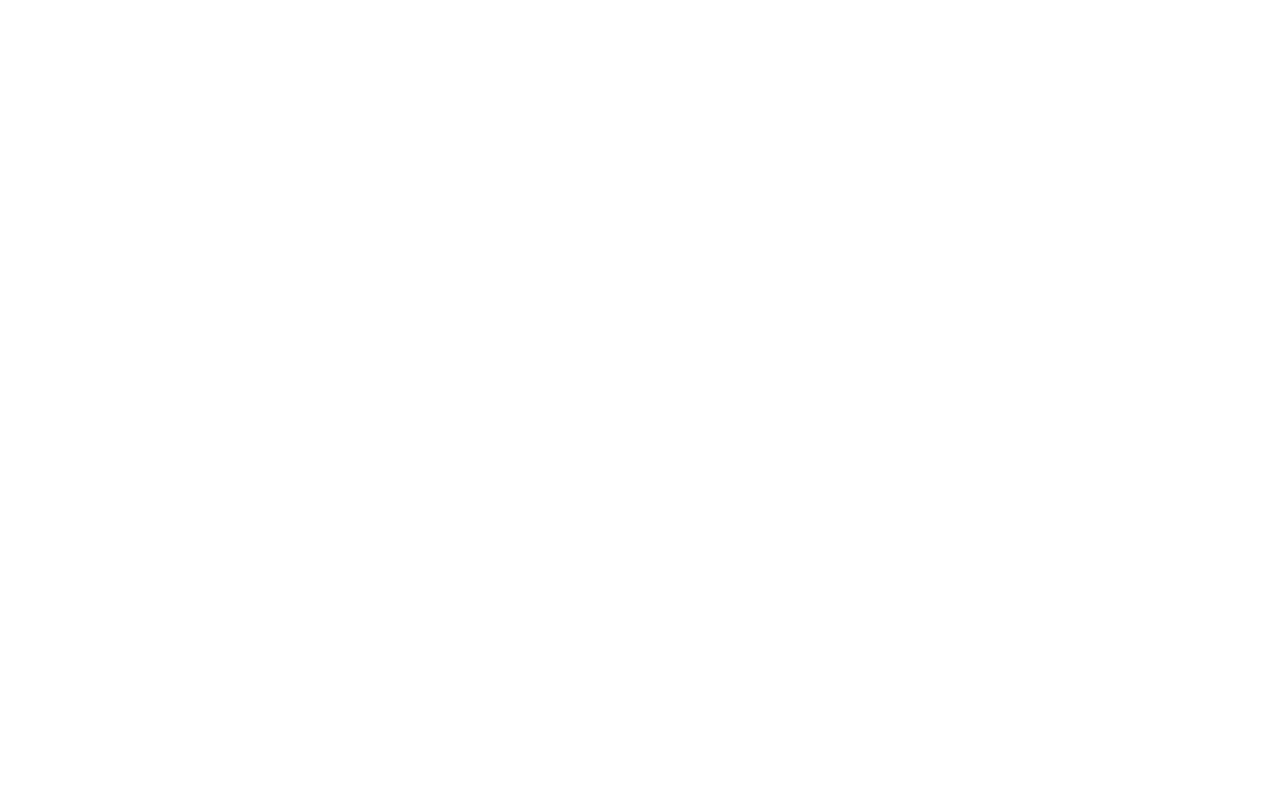
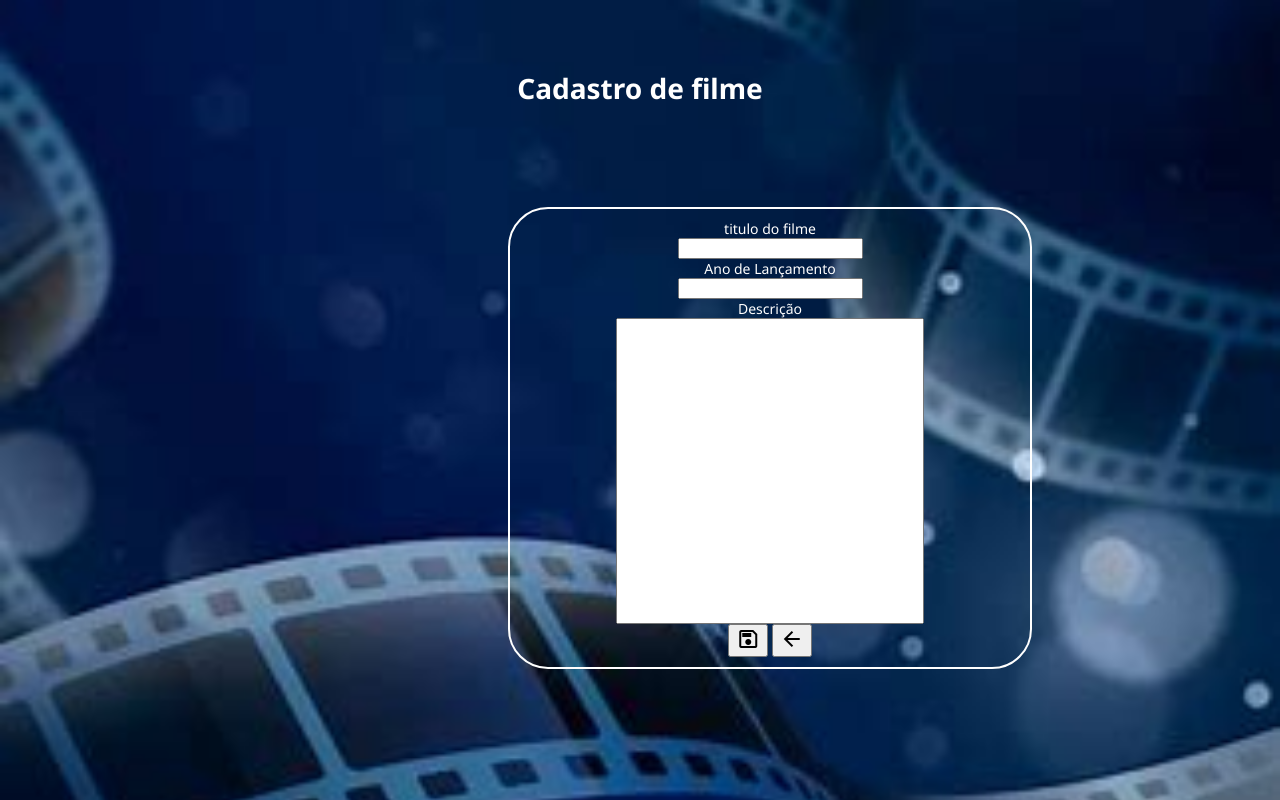
Before and after one commit to All4nFernandes/Catalogo-filmes, a PHP site: page /catalogo-filmes/app/view/filme/cadastro.php in a window 1280 px wide. Before the commit the page is empty. Run offline with PHP 8.4, Linux system fonts and the light colour scheme.

Commit message:
update no projeto

```diff
--- a/app/model/Filme.php
+++ b/app/model/Filme.php
@@ -58,7 +58,23 @@
 
     }
 
+    public function NovoFilme($titulo,$ano, $descricao){
+        $query = "INSERT INTO $this->tabela (titulo, ano, descricao)
+        VALUES (:titulo, :ano, :descricao)";
+
+        $stmt = $this->pdo->prepare($query);
+        $stmt->bindParam(":titulo", $titulo);
+        $stmt->bindParam(":ano", $ano);
+        $stmt->bindParam(":descricao", $descricao);
+        $stmt->execute();
+
+        // $stmt->setFetchMode(PDO::FETCH_CLASS, __CLASS__);
+
+        return $stmt->rowCount() > 0;
+    }
 }
+
+
 
 //     //
 //     public function findById($id): void{
--- a/app/view/filme/cadastro.php
+++ b/app/view/filme/cadastro.php
@@ -0,0 +1,64 @@
+<?php
+
+require_once __DIR__ ."\..\..\model\Filme.php";
+
+if ($_SERVER["REQUEST_METHOD"]=== "POST"){
+    $titulo = $_POST["titulo"];
+    $ano = $_POST["ano"];
+    $descricao = $_POST["descricao"];
+
+
+    $filmeModel = new Filme();
+    $sucesso = $filmeModel ->NovoFilme($titulo, $ano, $descricao);
+
+    if($sucesso){
+        return header("location: listar.php?mensagem=sucesso");
+    }else{
+        return header("location: listar.php?mensagem=erro");
+    }
+}
+?>
+
+
+<!DOCTYPE html>
+<html lang="pt-br">
+<head>
+    <meta charset="UTF-8">
+    <meta name="viewport" content="width=device-width, initial-scale=1.0">
+    <title>Cadastrar Filmes</title>
+    <link rel="stylesheet" href="/catalogo-filmes/public/css/style.css">
+</head>
+<body>
+    <h1>Cadastro de filme</h1>
+    <section class="adicionar_filmes">
+        <form action="cadastrar.php" method="POST">
+            <div>
+                <label for="titulo">titulo do filme</label><br>
+                <input type="text" name="titulo" required>
+            </div>
+            <div>
+                <label for="ano">Ano de Lançamento</label><br>
+                <input type="text" name="ano" required>
+            </div>
+            <div>
+                <label for="descricao">Descrição</label><br>
+                <input id="tamanho_descricao" type="text" name="descricao" required>
+            </div>
+            <button>
+            <span class="material-symbols-outlined">
+                save
+            </span>
+            </button>
+            <!-- Voltar para a listagem -->
+            <form action="visualizar.php" method="GET">
+                <button type="submit" title= "Voltar">
+                <span class="material-symbols-outlined">
+                    arrow_back
+                </span>
+                </button>
+            </form>
+        </form>
+    </section>
+
+</body>
+</html>
--- /dev/null
+++ b/public/css/cadastro.css
@@ -0,0 +1,39 @@
+.adicionar_filmes{
+    font-size: 14px;
+    color: white;
+    border: 2px solid;
+    border-radius: 40px;
+    margin: 50px;
+    width: 500px;
+    padding: 10px;
+    text-align: center;
+    align-items: center;
+    position: relative;
+    top: 100px; left: 450px;
+
+
+}
+
+body{
+    background-image: url(/catalogo-filmes/assets/fundo.jpg);
+    background-repeat: no-repeat;
+    background-size: cover;
+}
+
+
+h1{
+    text-align: center;
+    position: relative;
+    top: 50px;
+    color: white;
+}
+
+#tamanho_descricao{
+    height: 300px;
+    width: 300px;
+}
+
+input{
+    align-items: first baseline;
+    inset-inline-start: baseline;
+}
--- a/public/css/style.css
+++ b/public/css/style.css
@@ -1,5 +1,6 @@
 @import url('https://fonts.googleapis.com/css2?family=Noto+Sans:ital,wght@0,100..900;1,100..900&display=swap');
 @import url("https://fonts.googleapis.com/css2?family=Material+Symbols+Outlined");
+@import url("/catalogo-filmes/public/css/cadastro.css");
 
 :root{
     --cor-sucesso: #4caf50;
@@ -12,8 +13,8 @@
 body{
     font-family: "Noto Sans", "sans-serif";
     font-size: 14px;
+
 }
-
 
 .container{
     width: 80%;
```
Also changed, not shown: assets/fundo.jpg (added).
